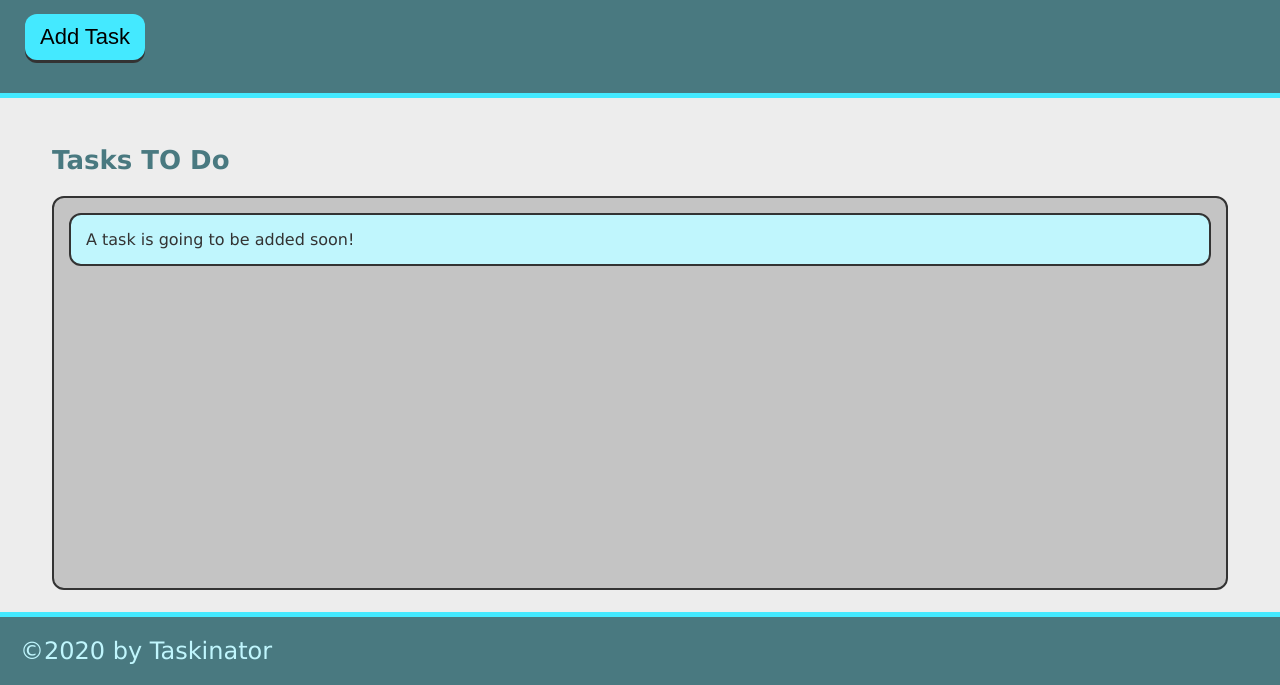
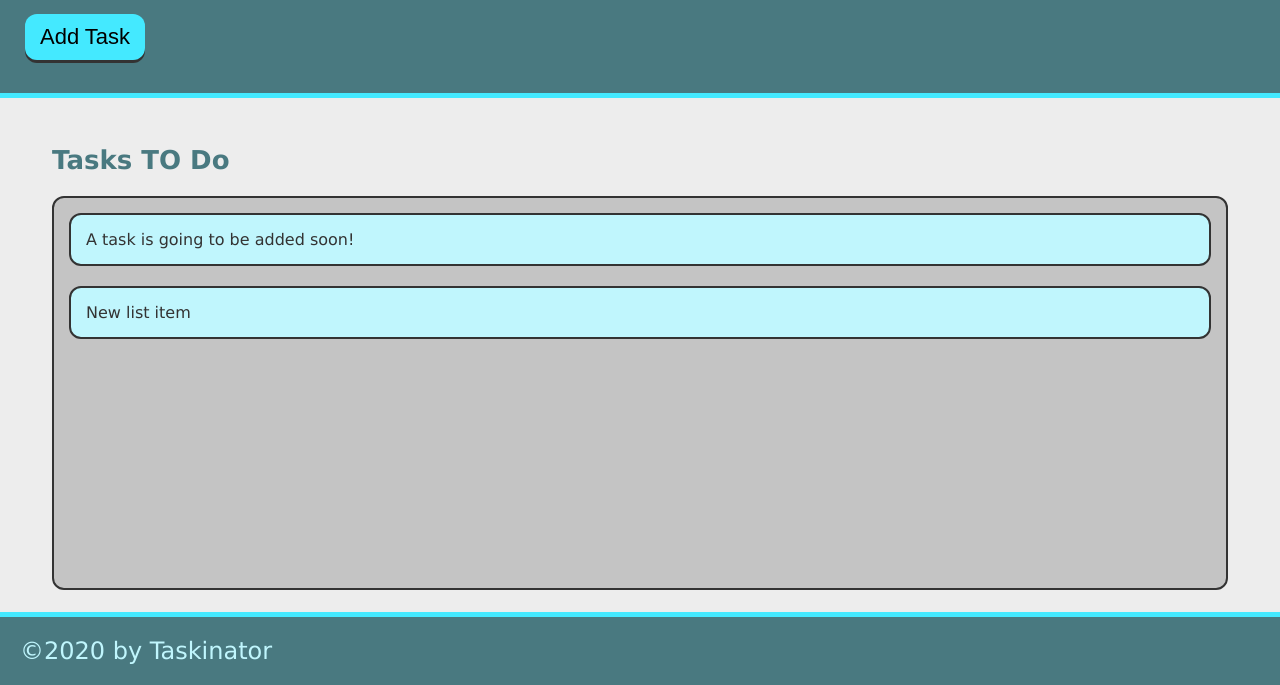
Before and after one commit to JoelAbankwah/taskinator, a plain HTML site: page index.html in a window 1280 px wide. Both pictures are taken after a click on the button "Add Task". Shown: the part 115-800 px from the top of the page. Drawn offline with Linux system fonts and the light colour scheme.

Commit message:
add ability to add task

```diff
--- a/assets/js/script.js
+++ b/assets/js/script.js
@@ -0,0 +1,12 @@
+var buttonEl = document.querySelector("#save-task");
+var taskToDoEl = document.querySelector("#tasks-to-do");
+
+var createTaskHandler = function(){
+    var taskItemEl = document.createElement("li");
+    taskItemEl.textContent = "New list item";
+    taskItemEl.className = "task-item";
+    taskToDoEl.appendChild(taskItemEl)
+};
+
+
+buttonEl.addEventListener("click", createTaskHandler)
--- a/index.html
+++ b/index.html
@@ -12,13 +12,13 @@
     <header>
         <h1 class="page-title">Taskinator</h1>
         <p>Click the button below to add a new task!</p>
-        <button class="btn">Add Task</button>
+        <button id="save-task" class="btn">Add Task</button>
     </header>
 
     <main class="page-content">
         <section class="task-list-wrapper">
             <h2 class="list-title">Tasks TO Do</h2>
-            <ul class="task-list">
+            <ul class="task-list" id="tasks-to-do">
                 <li class="task-item">
                     A task is going to be added soon!
                 </li>
```
